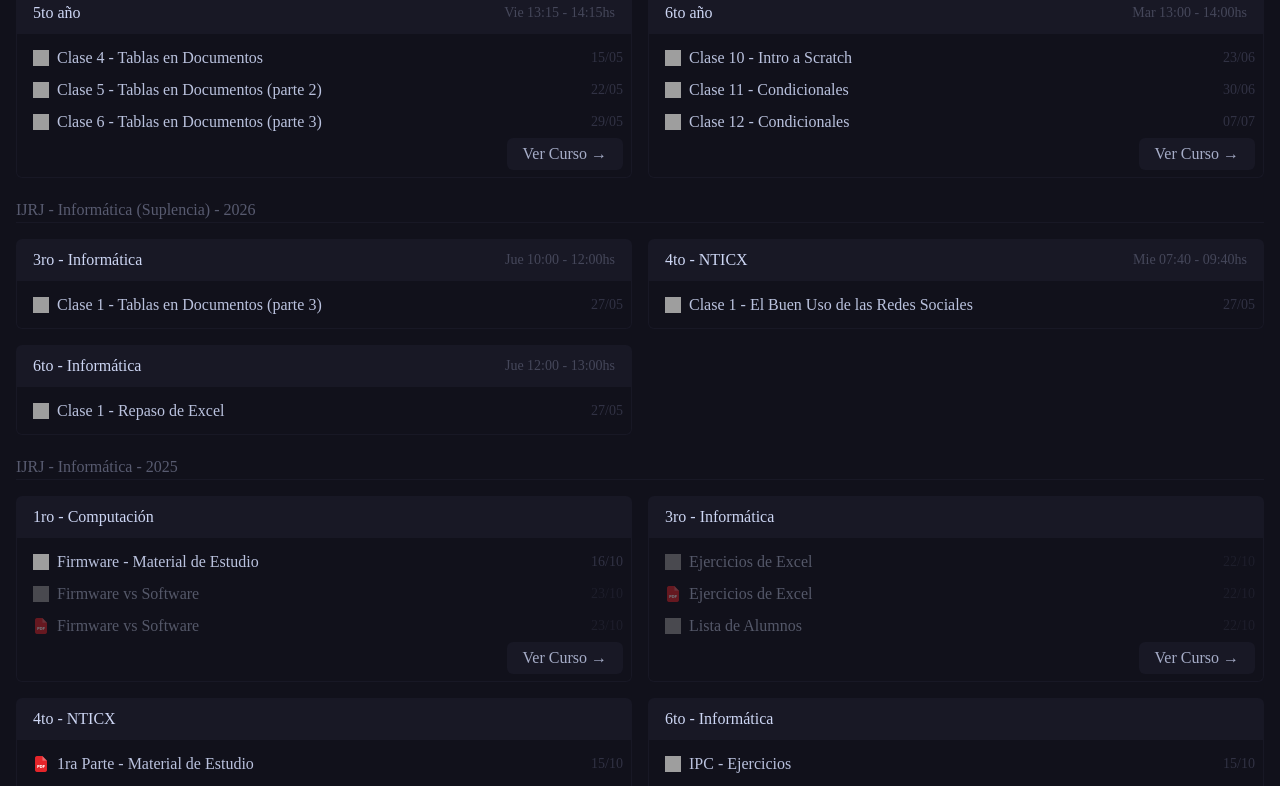
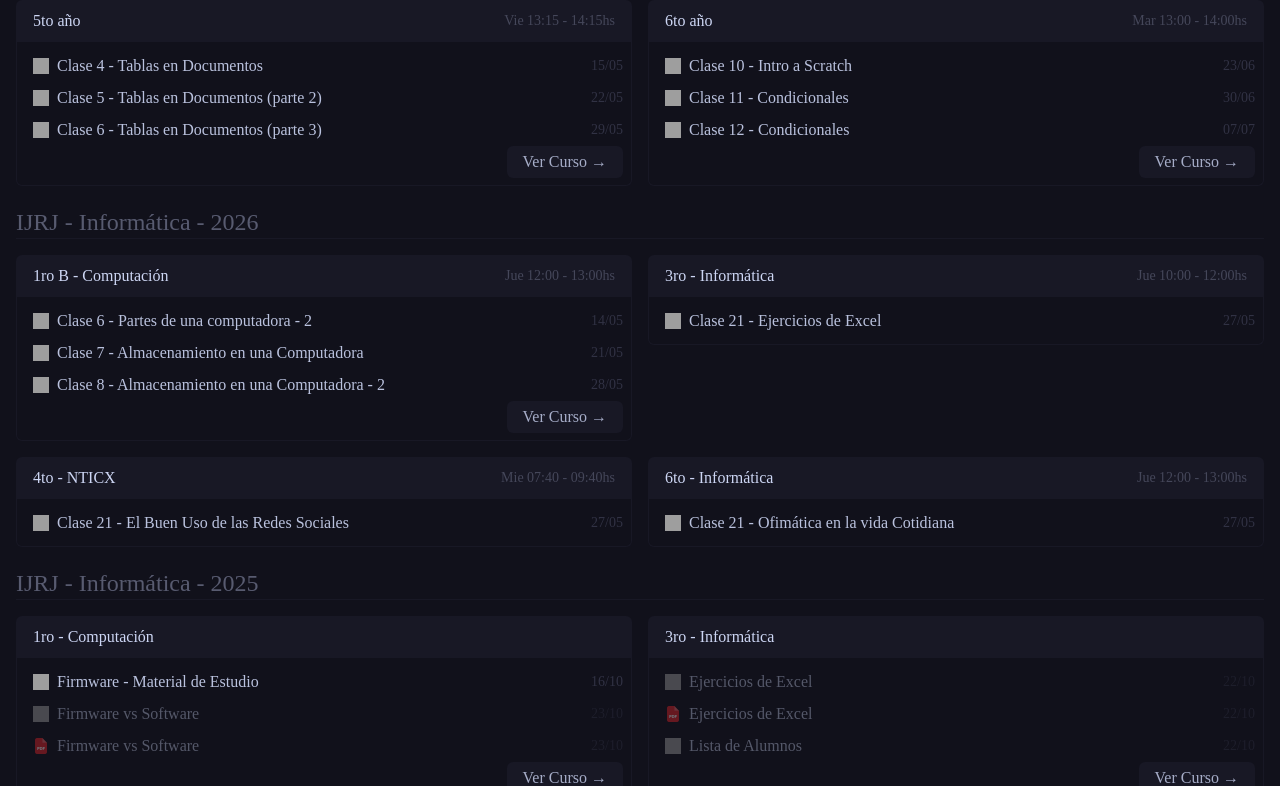
Before and after one commit to McMaldo/MaldoProfe, a React (Vite) app: page / in a window 1280 px wide. Shown: the part 1013-1799 px from the top of the page. Built offline with nearby package versions, Linux system fonts and the light colour scheme; grey boxes are pictures that could not be loaded.

Commit message:
FEAT #018 - new material + new material + main page: text size + Page Name

```diff
--- a/index.html
+++ b/index.html
@@ -4,10 +4,10 @@
         <meta charset="UTF-8" />
         <link rel="icon" type="image/svg+xml" href="/icon/react.svg" />
         <meta name="viewport" content="width=device-width, initial-scale=1.0" />
-        <title>MaldoProfe</title>
+        <title>MaldoProfe | Clases de Informática</title>
 
         <!-- Primary Meta Tags -->
-        <meta name="title" content="MaldoProfe" />
+        <meta name="title" content="MaldoProfe | Clases de Informática" />
         <meta
             name="description"
             content="Accede a los Enlaces de tus clases de Informática con el Maldo Profe"
--- a/src/components/page/MainPage.tsx
+++ b/src/components/page/MainPage.tsx
@@ -18,9 +18,9 @@ const MainPage: FC<{ sections: Section[] }> = ({ sections }) => {
         <Hero />
         {sectionsFiltered.map((section: Section, index: number) => (
           <div key={index} className="w-full flex flex-col gap-4">
-            <h3 className="pt-1 text-surface-2 w-full border-b border-mantle">
+            <h2 className="pt-1 text-surface-2 w-full border-b border-mantle text-2xl">
               {section.name}
-            </h3>
+            </h2>
             <div className="grid grid-cols-1 lg:grid-cols-2 gap-4">
               {section.courses.map((course, index) => (
                 <LinksGroup
--- a/src/data/links.json
+++ b/src/data/links.json
@@ -1,6 +1,6 @@
 [
   {
-    "id": "2026",
+    "id": "2026-Taller",
     "name": "IJRJ - Taller de Informática - 2026",
     "courses": [
       {
@@ -322,9 +322,58 @@
     ]
   },
   {
-    "id": "2026-Suplencia",
-    "name": "IJRJ - Informática (Suplencia) - 2026",
+    "id": "2026",
+    "name": "IJRJ - Informática - 2026",
     "courses":[
+      {
+        "id": "1ro",
+        "name": "1ro B - Computación",
+        "desc": "Jue 12:00 - 13:00hs",
+        "links": [
+          {
+            "id": "1",
+            "name": "Clase 1 - Introducción a Hardware | DOC",
+            "href": "https://docs.google.com/document/d/1aOH4Ge0feW8SKrVi5voanhnbDq5yOxCpk3P19m8FGbQ/edit?usp=sharing",
+            "date": "09/04"
+          },
+          {
+            "id": "3",
+            "name": "Clase 3 - Introducción a Hardware | DOC",
+            "href": "https://docs.google.com/document/d/1yAeLfJn8utppQrRCECxep55hqsVZOaI4KrEZLqFgJ7M/edit?usp=sharing",
+            "date": "23/04"
+          },
+          {
+            "id": "4",
+            "name": "Clase 4 - Mundos de la Informática | DOC",
+            "href": "https://docs.google.com/document/d/11L4lT7X1DpAiUoZMny2AszVn6FJQuM4R1IFMX_o9PnM/edit?usp=sharing",
+            "date": "30/04"
+          },
+          {
+            "id": "5",
+            "name": "Clase 5 - Partes de una computadora | DOC",
+            "href": "https://docs.google.com/document/d/1-674_qypyFJg6XTHQX0VB_V0zkhlUqpHSuuYRMnzPpQ/edit?usp=sharing",
+            "date": "07/05"
+          },
+          {
+            "id": "6",
+            "name": "Clase 6 - Partes de una computadora -  2 | DOC",
+            "href": "https://docs.google.com/document/d/1_Y_AXl01_-61HofOWCoQQVKF_vU4jBYt2Vs6QbY9R-o/edit?usp=sharing",
+            "date": "14/05"
+          },
+          {
+            "id": "7",
+            "name": "Clase 7 - Almacenamiento en una Computadora | DOC",
+            "href": "https://docs.google.com/document/d/1NpQ_tl4OQ7gsOW_jUB6vPLskLaru5jafNlZWhBlUobM/edit?usp=sharing",
+            "date": "21/05"
+          },
+          {
+            "id": "8",
+            "name": "Clase 8 - Almacenamiento en una Computadora - 2 | DOC",
+            "href": "https://docs.google.com/document/d/1NpQ_tl4OQ7gsOW_jUB6vPLskLaru5jafNlZWhBlUobM/edit?usp=sharing",
+            "date": "28/05"
+          }
+        ]
+      },
       {
         "id": "3ro",
         "name": "3ro - Informática",
@@ -332,7 +381,7 @@
         "links": [
           {
             "id": "1",
-            "name": "Clase 1 - Tablas en Documentos (parte 3) | DOC",
+            "name": "Clase 21 - Ejercicios de Excel | DOC",
             "href": "https://docs.google.com/document/d/182qmsCi8pWhrngFbflbxGNyz6fRMgjj9/edit?usp=sharing&ouid=106861751021883627656&rtpof=true&sd=true",
             "date": "27/05"
           }
@@ -345,7 +394,7 @@
         "links": [
           {
             "id": "1",
-            "name": "Clase 1 - El Buen Uso de las Redes Sociales | DOC",
+            "name": "Clase 21 - El Buen Uso de las Redes Sociales | DOC",
             "href": "https://docs.google.com/document/d/1XdY2_bu3sF8ynYBJiw0RKQ6DW1M5Vw1z/edit?usp=sharing&ouid=106861751021883627656&rtpof=true&sd=true",
             "date": "27/05"
           }
@@ -358,7 +407,7 @@
         "links": [
           {
             "id": "1",
-            "name": "Clase 1 - Repaso de Excel | DOC",
+            "name": "Clase 21 - Ofimática en la vida Cotidiana | DOC",
             "href": "https://docs.google.com/document/d/1r2VPMcoM2pjq8fH7jC3Qz5mAxswxJCxn/edit?usp=sharing&ouid=106861751021883627656&rtpof=true&sd=true",
             "date": "27/05"
           }
```
